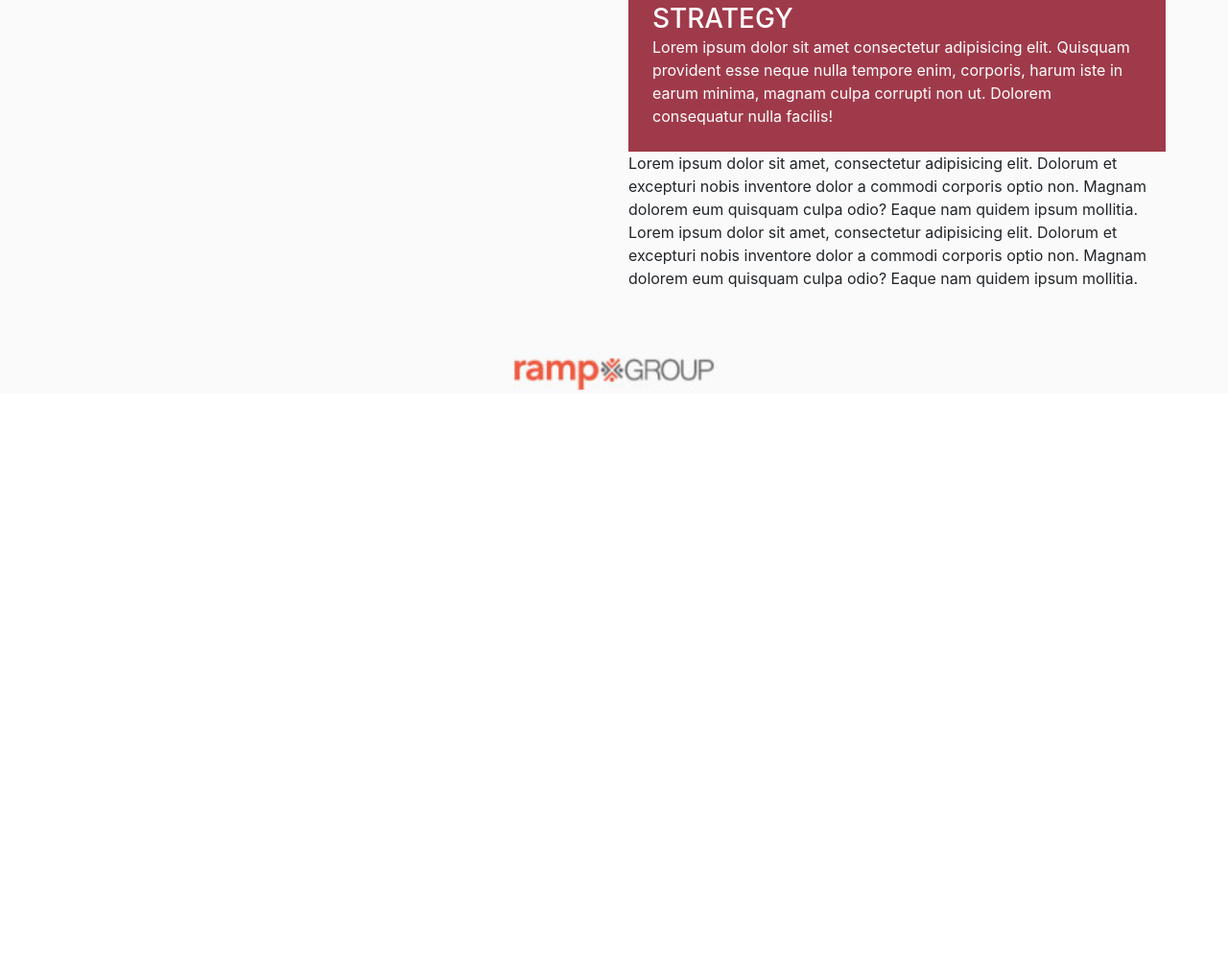
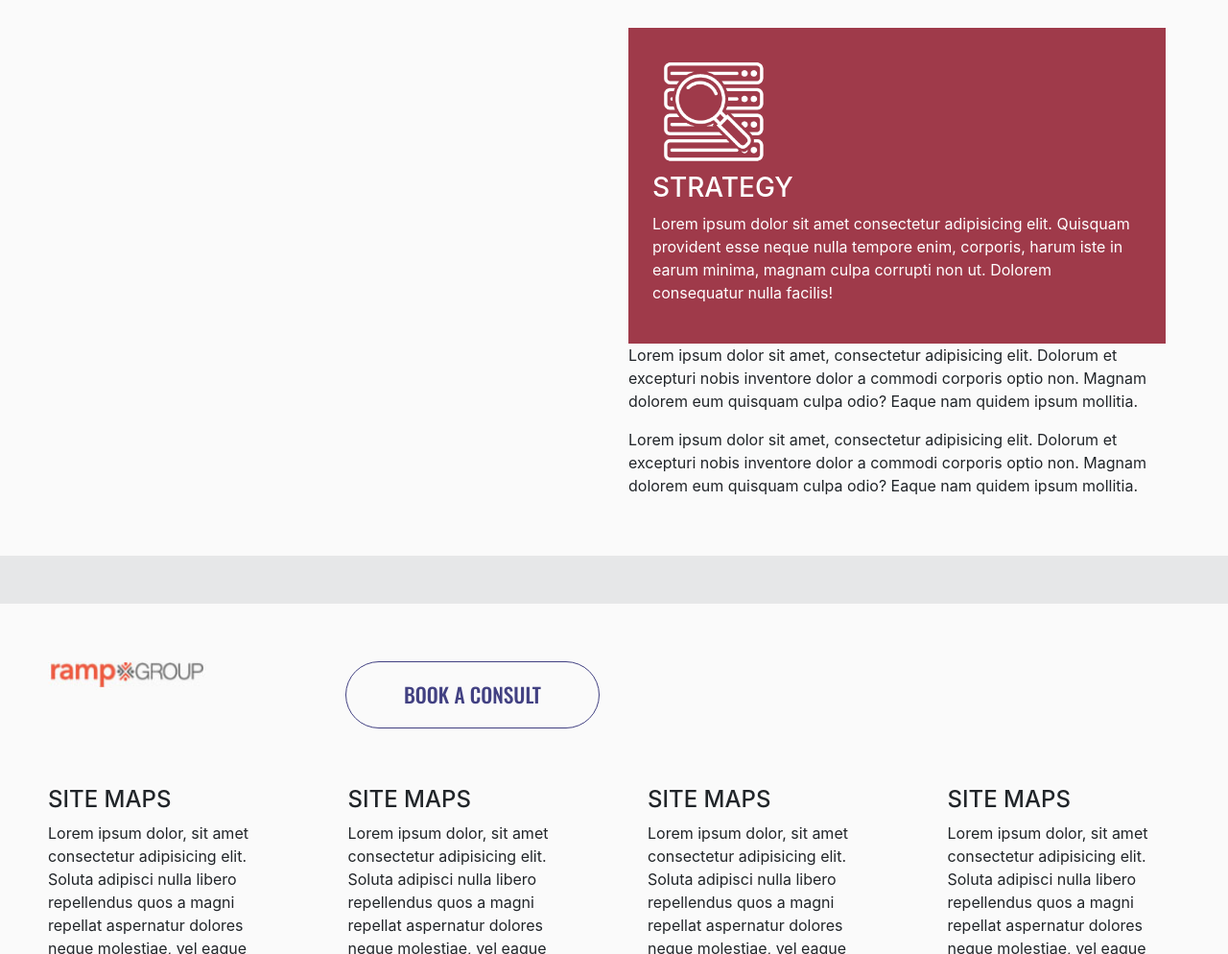
Before and after one commit to EPS21/ramp-website-PTG, a plain HTML site: page methodology.html in a window 1280 px wide. Shown: the part 1806-2800 px from the top of the page at 96% size. Before the commit the page ends 2216 px from the top, so only its background shows below. Drawn offline with nearby package versions, Linux system fonts and the light colour scheme.

Commit message:
Modified footer and made it responsive

```diff
--- /dev/null
+++ b/css/footer.css
@@ -0,0 +1,58 @@
+/******** This is a footer ********/
+
+.footer{
+    background-color: #fafafa;
+}
+
+.space{
+    background-color: #E6E7E8;
+    height: 50px
+}
+
+.logoLeft{
+    float: left;
+    padding: 0;
+}
+
+.logoLeft img{
+    margin: 0;
+    height: 30px;
+    width: 165px;
+}
+
+.buttonRight button{
+    float: right;
+    max-width: 100%;
+}
+
+.siteMaps h4{
+    text-transform: uppercase;
+}
+
+.siteMaps{
+    display: inline;
+    padding: 0 35px;
+}
+
+.footerHeading{
+    padding: 60px 50px
+}
+
+.footerColors{
+    height: 25px;
+    margin-top: 85px;
+    padding: 0;
+}
+
+#color1{
+    background-color: #A62033;
+}
+#color2{
+    background-color: #EC5A3F;
+}
+#color3{
+    background-color: #72BF44;
+}
+#color4{
+    background-color: #F7941F;
+}
--- a/css/main.css
+++ b/css/main.css
@@ -4,17 +4,11 @@
 }
 
 /********* Button Styling *********/
-body{
-nav {
-
-    /*padding-top: 40px;*/
-
-}
 
 a.nav-link {
     font-size: 1.111em;
-    font-family: Oswald ;
-    /*padding: 0 0 15px 25px*/
+    font-family: Oswald;
+    /* padding: 0 0 15px 25px */
     color: #ffffff;
 }
 
@@ -36,17 +30,6 @@ header {
     border-bottom: 1px solid #dedede;
     background-color: black;
 }
-
-body {
-
-}
-
-
-* {
-    margin: 0;
-    padding: 0;
-}
-
 
 /* Thematic Changes  */
 .row
@@ -131,10 +114,6 @@ img
 
 
 /* Intro Info Section */
-.introInfo div
-{
-
-}
     .introInfo h2
     {
         padding-top: 5px;
@@ -268,79 +247,5 @@ body{
 {
     background-color: #424182;
     border: 1px solid #424182;
-<<<<<<< HEAD
     color: #FFFFFF;
 }
-
-/******** This is a footer ********/
-
-.space{
-    background-color: #E6E7E8;
-    height: 50px
-=======
-    color: #FFFFFF
-}
-
-/******** This is a footer ********/
-
-#footer{
-    width: 100%;
-    background-color: #fafafa;
-}
-
-#footerHeading{
-    padding: 60px 50px;
-    /* background-image: url("img/footer-logo.jpg");
-    background-size: contain; */
-    /* height: 100px; */
-    /* width: 200px; */
-    /* display: inline-block; */
-    margin-bottom: 60px
-}
-
-.floatRight{
-    float: right;
-}
-#footer img{
-    display: inline-block;
-    vertical-align: top;
-    padding-top: 25px;
-    height: 63px;
-    /* width: 225px */
-}
-
-.footerContent{
-    display: inline-block;
-    margin-bottom: 80px;
-}
-
-.footerText{
-    float: left;
-    vertical-align: top;
-    width: 18%;
-    margin: 0 50px;
-}
-
-.footerText h4{
-    text-transform: uppercase;
-}
-
-.footer_colors{
-    height: 35px;
-    width: 25%;
-    float: left;
-}
-
-#color1{
-    background-color: #A62033;
-}
-#color2{
-    background-color: #EC5A3F;
-}
-#color3{
-    background-color: #72BF44;
-}
-#color4{
-    background-color: #F7941F;
->>>>>>> neekosBranch
-}
--- a/methodology.html
+++ b/methodology.html
@@ -8,6 +8,7 @@
 	<link rel="stylesheet" href="https://stackpath.bootstrapcdn.com/bootstrap/4.1.3/css/bootstrap.min.css" integrity="sha384-MCw98/SFnGE8fJT3GXwEOngsV7Zt27NXFoaoApmYm81iuXoPkFOJwJ8ERdknLPMO" crossorigin="anonymous">
 	<link rel="stylesheet" href="css/main.css">
 	<link rel="stylesheet" href="css/methodology.css">
+	<link rel="stylesheet" href="css/footer.css">
 	<link href="https://fonts.googleapis.com/css?family=Cabin:700|Oswald:500|Raleway:400,600,700" rel="stylesheet">
 	<title>Document</title>
 </head>
@@ -101,14 +102,52 @@
 
 	<!-- Davids Footer -->
 
-	<div class="row">
-		<div class="space"></div>
-	</div>
+	<div class="footer">
+		<div class="row">
+			<div class="space col-lg-12 col-md-12 col-sm-12 col-12"></div>
+		</div>
 
-	<div id="footer">
-		<div class="row">
-			<img src="img/footer-logo.jpg" alt="Footer logo">
+		<!-- The Logo and the button -->
+
+		<div class="footerHeading row col-lg-12 col-md-12 col-sm-12 col-12">
+			<div class="logoLeft col-12 col-sm-12 col-md-3 col-lg-3">
+				<img src="img/footer-logo.jpg" alt="Footer Logo">
+			</div>
+			<div class="buttonRight col-12 col-sm-12 col-md-3 col-lg-3">
+				<button class="myButton buttonConsult"> Book a Consult </button>
+			</div>
 		</div>
+
+		<!-- Site Maps info -->
+
+		<div class="row col-lg-12 col-md-12 col-sm-12 col-12">
+			<div class="siteMaps col-lg-3 col-md-6 col-sm-6 col-">
+				<h4>site maps</h4>
+				<p>Lorem ipsum dolor, sit amet consectetur adipisicing elit. Soluta adipisci nulla libero repellendus quos a magni repellat aspernatur dolores neque molestiae, vel eaque aliquid optio unde vitae odio sunt! Dignissimos?</p>
+			</div>
+			<div class="siteMaps col-lg-3 col-md-6 col-sm-6 col-">
+				<h4>site maps</h4>
+				<p>Lorem ipsum dolor, sit amet consectetur adipisicing elit. Soluta adipisci nulla libero repellendus quos a magni repellat aspernatur dolores neque molestiae, vel eaque aliquid optio unde vitae odio sunt! Dignissimos?</p>
+			</div>
+			<div class="siteMaps col-lg-3 col-md-6 col-sm col-">
+				<h4>site maps</h4>
+				<p>Lorem ipsum dolor, sit amet consectetur adipisicing elit. Soluta adipisci nulla libero repellendus quos a magni repellat aspernatur dolores neque molestiae, vel eaque aliquid optio unde vitae odio sunt! Dignissimos?</p>
+			</div>
+			<div class="siteMaps col-lg-3 col-md-6 col-sm col-">
+				<h4>site maps</h4>
+				<p>Lorem ipsum dolor, sit amet consectetur adipisicing elit. Soluta adipisci nulla libero repellendus quos a magni repellat aspernatur dolores neque molestiae, vel eaque aliquid optio unde vitae odio sunt! Dignissimos?</p>
+			</div>
+		</div>
+
+		<!-- Footer Colors -->
+
+		<div class="footerColors row col-lg col-md col-sm col-">
+			<div id="color1" class="col-lg-3 col-md-3 col-sm-3 col-3"></div>
+			<div id="color2" class="col-lg-3 col-md-3 col-sm-3 col-3"></div>
+			<div id="color3" class="col-lg-3 col-md-3 col-sm-3 col-3"></div>
+			<div id="color4" class="col-lg-3 col-md-3 col-sm-3 col-3"></div>
+		</div>
+
 	</div>
 
 	<script src="js/myJs.js"></script>
```
